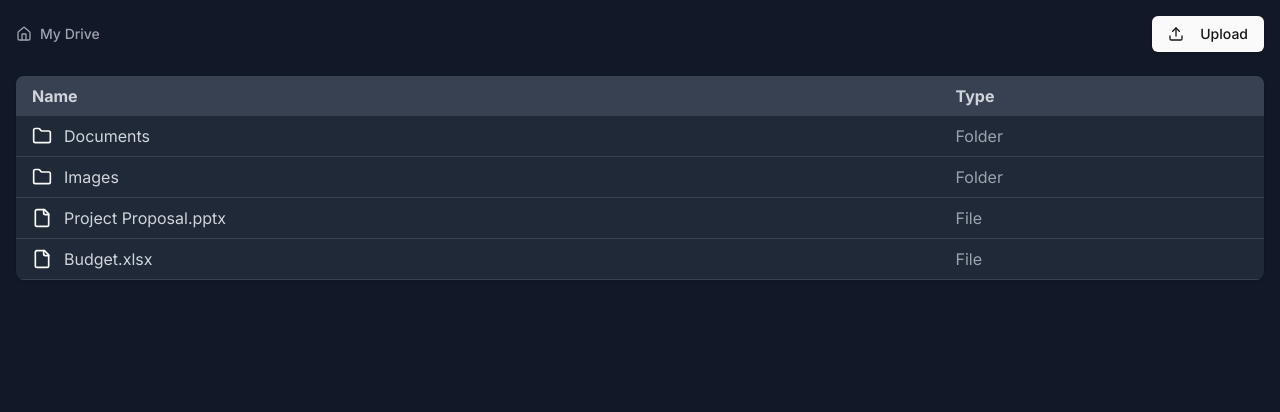
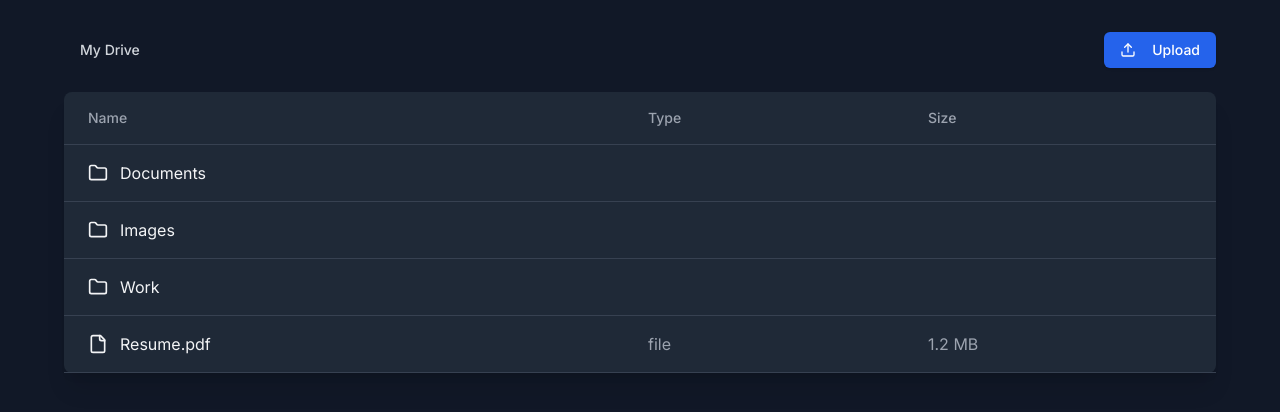
Before and after one commit to jpbsampaio/drive-clone, a Next.js app: page / in a window 1280 px wide. Shown: the top 412 px of the page. Built offline with nearby package versions, Linux system fonts and the light colour scheme.

Commit message:
Update mock data

```diff
--- /dev/null
+++ b/src/app/file-row.tsx
@@ -0,0 +1,54 @@
+import type { Folder, File } from "~/lib/mock-data";
+import { Folder as FolderIcon, FileIcon } from "lucide-react";
+
+export function FileRow(props: { file: File }) {
+  const { file } = props;
+  return (
+    <li
+      key={file.id}
+      className="hover:bg-gray-750 border-b border-gray-700 px-6 py-4"
+    >
+      <div className="grid grid-cols-12 items-center gap-4">
+        <div className="col-span-6 flex items-center">
+          <a
+            href={file.url}
+            className="flex items-center text-gray-100 hover:text-blue-400"
+            target="_blank"
+          >
+            <FileIcon className="mr-3" size={20} />
+            {file.name}
+          </a>
+        </div>
+        <div className="col-span-3 text-gray-400">{"file"}</div>
+        <div className="col-span-3 text-gray-400">{file.size}</div>
+      </div>
+    </li>
+  );
+}
+
+export function FolderRow(props: {
+  folder: Folder;
+  handleFolderClick: () => void;
+}) {
+  const { folder, handleFolderClick } = props;
+  return (
+    <li
+      key={folder.id}
+      className="hover:bg-gray-750 border-b border-gray-700 px-6 py-4"
+    >
+      <div className="grid grid-cols-12 items-center gap-4">
+        <div className="col-span-6 flex items-center">
+          <button
+            onClick={() => handleFolderClick()}
+            className="flex items-center text-gray-100 hover:text-blue-400"
+          >
+            <FolderIcon className="mr-3" size={20} />
+            {folder.name}
+          </button>
+        </div>
+        <div className="col-span-3 text-gray-400"></div>
+        <div className="col-span-3 text-gray-400"></div>
+      </div>
+    </li>
+  );
+}
--- a/src/app/page.tsx
+++ b/src/app/page.tsx
@@ -1,9 +1,104 @@
-import { Drive } from "../components/drive"
+"use client";
 
-export default function Home() {
+import { useMemo, useState } from "react";
+import { mockFiles, mockFolders } from "../lib/mock-data";
+import { Folder, FileIcon, Upload, ChevronRight } from "lucide-react";
+import Link from "next/link";
+import { Button } from "~/components/ui/button";
+import { FileRow, FolderRow } from "./file-row";
+
+export default function GoogleDriveClone() {
+  const [currentFolder, setCurrentFolder] = useState<string>("root");
+
+  const getCurrentFiles = () => {
+    return mockFiles.filter((file) => file.parent === currentFolder);
+  };
+  const getCurrentFolders = () => {
+    return mockFolders.filter((folder) => folder.parent === currentFolder);
+  };
+
+  const handleFolderClick = (folderId: string) => {
+    setCurrentFolder(folderId);
+  };
+
+  const breadcrumbs = useMemo(() => {
+    const breadcrumbs = [];
+    let currentId = currentFolder;
+
+    while (currentId !== "root") {
+      const folder = mockFolders.find((file) => file.id === currentId);
+      if (folder) {
+        breadcrumbs.unshift(folder);
+        currentId = folder.parent ?? "root";
+      } else {
+        break;
+      }
+    }
+
+    return breadcrumbs;
+  }, [currentFolder]);
+
+  const handleUpload = () => {
+    alert("Upload functionality would be implemented here");
+  };
+
   return (
-    <main className="min-h-screen bg-gray-900">
-      <Drive />
-    </main>
-  )
+    <div className="min-h-screen bg-gray-900 p-8 text-gray-100">
+      <div className="mx-auto max-w-6xl">
+        <div className="mb-6 flex items-center justify-between">
+          <div className="flex items-center">
+            <Button
+              onClick={() => setCurrentFolder("root")}
+              variant="ghost"
+              className="mr-2 text-gray-300 hover:text-white"
+            >
+              My Drive
+            </Button>
+            {breadcrumbs.map((folder, index) => (
+              <div key={folder.id} className="flex items-center">
+                <ChevronRight className="mx-2 text-gray-500" size={16} />
+                <Button
+                  onClick={() => handleFolderClick(folder.id)}
+                  variant="ghost"
+                  className="text-gray-300 hover:text-white"
+                >
+                  {folder.name}
+                </Button>
+              </div>
+            ))}
+          </div>
+          <Button
+            onClick={handleUpload}
+            className="bg-blue-600 text-white hover:bg-blue-700"
+          >
+            <Upload className="mr-2" size={20} />
+            Upload
+          </Button>
+        </div>
+        <div className="rounded-lg bg-gray-800 shadow-xl">
+          <div className="border-b border-gray-700 px-6 py-4">
+            <div className="grid grid-cols-12 gap-4 text-sm font-medium text-gray-400">
+              <div className="col-span-6">Name</div>
+              <div className="col-span-3">Type</div>
+              <div className="col-span-3">Size</div>
+            </div>
+          </div>
+          <ul>
+            {getCurrentFolders().map((folder) => (
+              <FolderRow
+                key={folder.id}
+                folder={folder}
+                handleFolderClick={() => {
+                  handleFolderClick(folder.id);
+                }}
+              />
+            ))}
+            {getCurrentFiles().map((file) => (
+              <FileRow key={file.id} file={file} />
+            ))}
+          </ul>
+        </div>
+      </div>
+    </div>
+  );
 }
--- a/src/components/drive.tsx
+++ /dev/null
@@ -1,49 +0,0 @@
-"use client"
-
-import { useState } from "react"
-import { Breadcrumb } from "./breadcrumb"
-import { FileList } from "./file-list"
-import { mockData, type Folder } from "../lib/mock-data"
-import { Button } from "~/components/ui/button"
-import { Upload } from "lucide-react"
-
-export function Drive() {
-  const [currentFolder, setCurrentFolder] = useState<Folder>(mockData)
-  const [path, setPath] = useState<string[]>([])
-
-  const handleFolderClick = (folderId: string) => {
-    const newFolder = findFolder(currentFolder, folderId)
-    if (newFolder) {
-      setCurrentFolder(newFolder)
-      setPath([...path, newFolder.name])
-    }
-  }
-
-  const findFolder = (folder: Folder, id: string): Folder | null => {
-    if (folder.id === id) return folder
-    for (const child of folder.children) {
-      if (child.type === "folder") {
-        const found = findFolder(child as Folder, id)
-        if (found) return found
-      }
-    }
-    return null
-  }
-
-  const handleUpload = () => {
-    alert("Upload functionality would be implemented here")
-  }
-
-  return (
-    <div className="container mx-auto p-4 bg-gray-900 min-h-screen">
-      <div className="flex justify-between items-center mb-6">
-        <Breadcrumb path={path} />
-        <Button onClick={handleUpload}>
-          <Upload className="w-4 h-4 mr-2" />
-          Upload
-        </Button>
-      </div>
-      <FileList files={currentFolder.children} onFolderClick={handleFolderClick} />
-    </div>
-  )
-}
--- a/src/components/file-list.tsx
+++ /dev/null
@@ -1,43 +0,0 @@
-import Link from "next/link"
-import { File, Folder } from "lucide-react"
-import type { File as FileType } from "../lib/mock-data"
-
-interface FileListProps {
-  files: FileType[]
-  onFolderClick: (folderId: string) => void
-}
-
-export function FileList({ files, onFolderClick }: FileListProps) {
-  return (
-    <div className="bg-gray-800 rounded-lg shadow overflow-hidden">
-      <table className="w-full">
-        <thead>
-          <tr className="bg-gray-700 text-gray-300 text-left">
-            <th className="py-2 px-4">Name</th>
-            <th className="py-2 px-4">Type</th>
-          </tr>
-        </thead>
-        <tbody>
-          {files.map((file) => (
-            <tr key={file.id} className="border-b border-gray-700 hover:bg-gray-700 transition-colors">
-              <td className="py-2 px-4">
-                {file.type === "folder" ? (
-                  <button onClick={() => onFolderClick(file.id)} className="flex items-center w-full text-left">
-                    <Folder className={`w-5 h-5 mr-3 ${file.iconColor}`} />
-                    <span className="text-gray-300">{file.name}</span>
-                  </button>
-                ) : (
-                  <Link href={file.url ?? "#"} className="flex items-center">
-                    <File className={`w-5 h-5 mr-3 ${file.iconColor}`} />
-                    <span className="text-gray-300">{file.name}</span>
-                  </Link>
-                )}
-              </td>
-              <td className="py-2 px-4 text-gray-400">{file.type.charAt(0).toUpperCase() + file.type.slice(1)}</td>
-            </tr>
-          ))}
-        </tbody>
-      </table>
-    </div>
-  )
-}
--- a/src/lib/mock-data.ts
+++ b/src/lib/mock-data.ts
@@ -1,78 +1,74 @@
 export interface File {
-  id: string
-  name: string
-  type: "file" | "folder"
-  url?: string
-  iconColor: string
+  id: string;
+  name: string;
+  type: "file";
+  url: string;
+  parent: string;
+  size: string;
 }
 
-export interface Folder extends File {
-  children: File[]
-}
+export type Folder = {
+  id: string;
+  name: string;
+  type: "folder";
+  parent: string | null;
+};
 
-export const mockData: Folder = {
-  id: "root",
-  name: "My Drive",
-  type: "folder",
-  iconColor: "text-blue-400",
-  children: [
+export const mockFolders: Folder[] = [
+  { id: "root", name: "root", type: "folder", parent: null },
+  { id: "1", name: "Documents", type: "folder", parent: "root" },
+  { id: "2", name: "Images", type: "folder", parent: "root" },
+  { id: "3", name: "Work", type: "folder", parent: "root" },
+  { id: "4", name: "Presentations", type: "folder", parent: "3" },
+];
+
+export const mockFiles: File[] = [
   {
-      id: "1",
-      name: "Documents",
-      type: "folder",
-      iconColor: "text-yellow-400",
-      children: [
-        {
-          id: "1-1",
+    id: "4",
     name: "Resume.pdf",
     type: "file",
     url: "/files/resume.pdf",
-          iconColor: "text-red-400",
+    parent: "root",
+    size: "1.2 MB",
   },
   {
-          id: "1-2",
-          name: "Cover Letter.docx",
+    id: "5",
+    name: "Project Proposal.docx",
     type: "file",
-          url: "/files/cover-letter.docx",
-          iconColor: "text-blue-400",
+    url: "/files/proposal.docx",
+    parent: "1",
+    size: "2.5 MB",
   },
-      ],
-    } as Folder,
   {
-      id: "2",
-      name: "Images",
-      type: "folder",
-      iconColor: "text-green-400",
-      children: [
-        {
-          id: "2-1",
+    id: "6",
     name: "Vacation.jpg",
     type: "file",
     url: "/files/vacation.jpg",
-          iconColor: "text-pink-400",
+    parent: "2",
+    size: "3.7 MB",
   },
   {
-          id: "2-2",
-          name: "Family.png",
+    id: "7",
+    name: "Profile Picture.png",
     type: "file",
-          url: "/files/family.png",
-          iconColor: "text-purple-400",
-        },
-      ],
-    } as Folder,
-    {
-      id: "3",
-      name: "Project Proposal.pptx",
-      type: "file",
-      url: "/files/project-proposal.pptx",
-      iconColor: "text-orange-400",
+    url: "/files/profile.png",
+    parent: "2",
+    size: "1.8 MB",
   },
   {
-      id: "4",
+    id: "9",
+    name: "Q4 Report.pptx",
+    type: "file",
+    url: "/files/q4-report.pptx",
+    parent: "8",
+    size: "5.2 MB",
+  },
+  {
+    id: "10",
     name: "Budget.xlsx",
     type: "file",
     url: "/files/budget.xlsx",
-      iconColor: "text-green-400",
+    parent: "3",
+    size: "1.5 MB",
   },
-  ],
-}
+];
```
Lines whose indentation alone changed are shown as unchanged.
